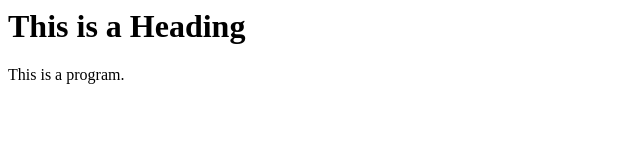
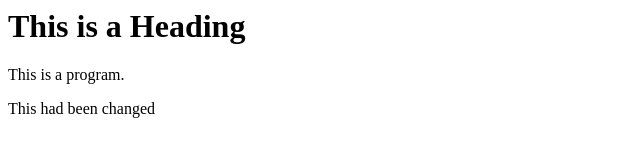
Before and after one commit to rhananga/git-practice, a plain HTML site: page index.html in a window 1280 px wide. Shown: the whole page, without its empty margins (0-640 px from the left). Drawn offline with Linux system fonts and the light colour scheme.

Commit message:
Add a new the server script and updated the html file

```diff
--- a/index.html
+++ b/index.html
@@ -1,6 +1,6 @@
 <h1>This is a Heading</h1>
 <p> This is a program.</p>
-
+<p> This had been changed </p>
 
 </body>
 </html>
```
Also changed, not shown: 1 other file.
